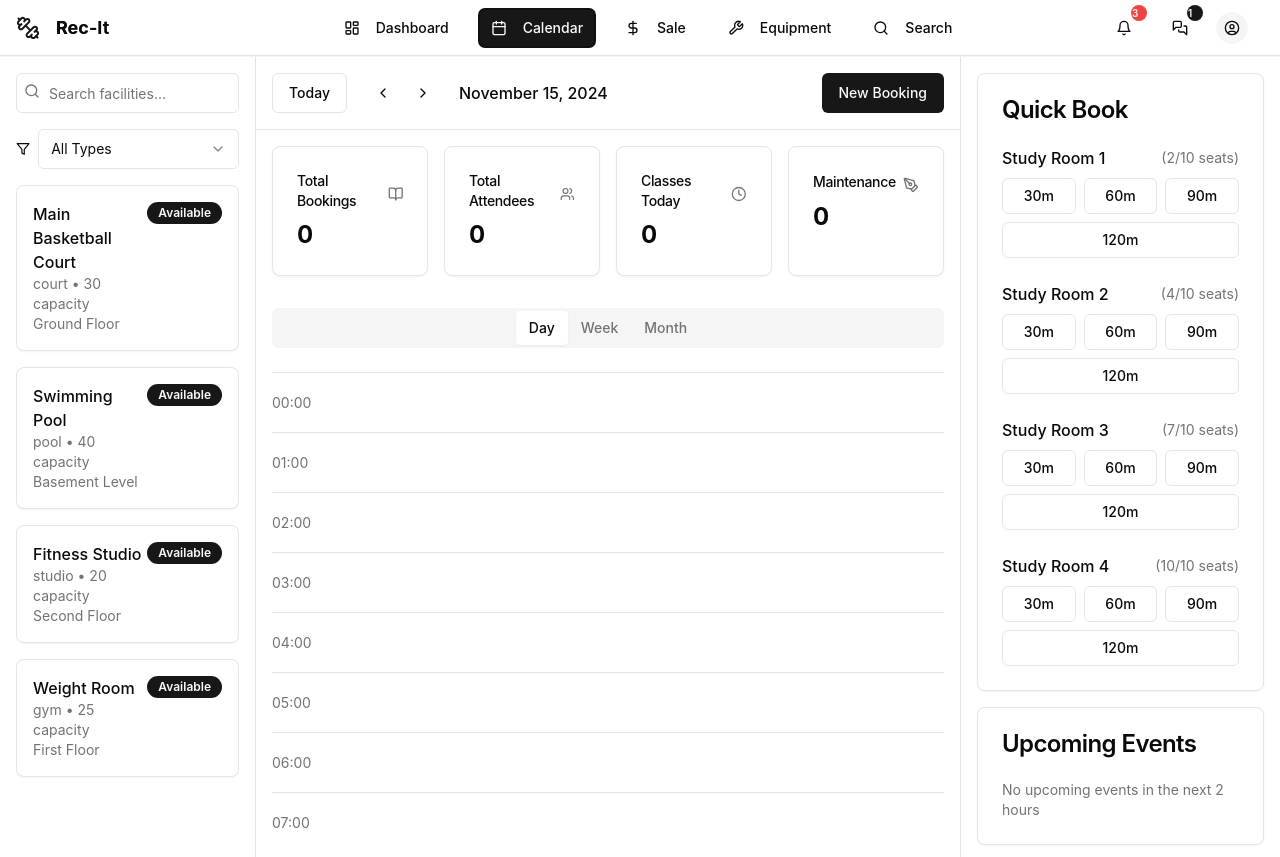
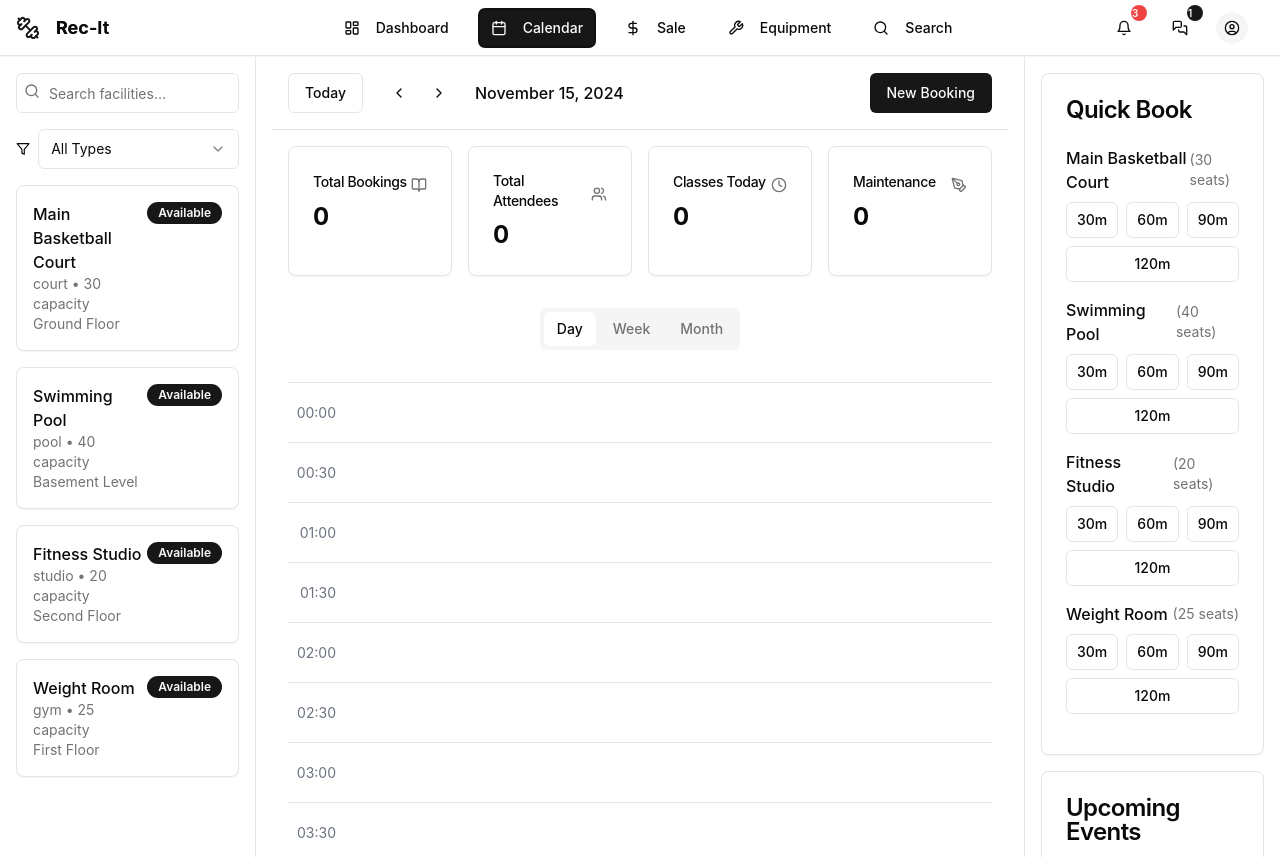
Before and after one commit to SanketBaviskar/Rec-It, a React (Vite) app: page /dashboard in a window 1280 px wide. Both pictures are taken after a click on the button "Calendar". Built offline with nearby package versions, Linux system fonts and the light colour scheme.

Commit message:
dayview fix

```diff
--- a/src/Pages/MainWindow/CalenderTab/CalenderTab.tsx
+++ b/src/Pages/MainWindow/CalenderTab/CalenderTab.tsx
@@ -1,32 +1,21 @@
 'use client'
 
-import React, { useState } from 'react'
-import { addDays, subDays, format, startOfWeek, endOfWeek, eachDayOfInterval, startOfMonth, endOfMonth, isSameMonth, isSameDay, parseISO, addMinutes, differenceInMinutes, addHours } from 'date-fns'
+import * as React from "react"
+import { useState, useRef } from "react"
+import { format, addDays, subDays, startOfDay, endOfDay, eachMinuteOfInterval, differenceInMinutes, addMinutes, isSameDay, setHours, setMinutes } from "date-fns"
+import { ChevronLeft, ChevronRight, Plus, Search, Filter, Trash2, BookOpen, Users, Clock, PenToolIcon as Tool } from 'lucide-react'
+import { Avatar, AvatarFallback, AvatarImage } from "@/components/ui/avatar"
 import { Button } from "@/components/ui/button"
 import { Calendar } from "@/components/ui/calendar"
 import { Card, CardContent, CardHeader, CardTitle } from "@/components/ui/card"
-import {
-  Select,
-  SelectContent,
-  SelectItem,
-  SelectTrigger,
-  SelectValue,
-} from "@/components/ui/select"
 import { Input } from "@/components/ui/input"
-import {
-  Dialog,
-  DialogContent,
-  DialogHeader,
-  DialogTitle,
-  DialogTrigger,
-} from "@/components/ui/dialog"
+import { Dialog, DialogContent, DialogHeader, DialogTitle } from "@/components/ui/dialog"
 import { ScrollArea } from "@/components/ui/scroll-area"
 import { Badge } from "@/components/ui/badge"
-import { Separator } from "@/components/ui/separator"
-import { Tabs, TabsContent, TabsList, TabsTrigger } from "@/components/ui/tabs"
-import { CalendarIcon, ChevronLeft, ChevronRight, Users, Clock, BookOpen, PenToolIcon as Tool, Search, Filter, X } from 'lucide-react'
+import { Label } from "@/components/ui/label"
+import { Select, SelectContent, SelectItem, SelectTrigger, SelectValue } from "@/components/ui/select"
 
-interface Facility {
+type Facility = {
   id: string
   name: string
   type: string
@@ -37,17 +26,18 @@ interface Facility {
   color: string
 }
 
-interface Booking {
+type Booking = {
   id: string
   title: string
   facility: string
   start: Date
   end: Date
-  type: 'booking' | 'class' | 'maintenance' | 'event'
-  status: 'confirmed' | 'pending' | 'cancelled'
+  type: 'booking' | 'maintenance' | 'event'
+  status: 'pending' | 'confirmed' | 'cancelled'
   description?: string
   attendees?: number
   instructor?: string
+  createdAt: Date
   recurring?: {
     frequency: 'daily' | 'weekly' | 'monthly'
     endDate: Date
@@ -104,6 +94,8 @@ export default function CalendarTab() {
   const [bookings, setBookings] = useState<Booking[]>([])
   const [isBookingModalOpen, setIsBookingModalOpen] = useState(false)
   const [selectedBookingDate, setSelectedBookingDate] = useState(new Date())
+  const [draggedBooking, setDraggedBooking] = useState<Booking | null>(null)
+  const calendarRef = useRef<HTMLDivElement>(null)
 
   const handlePrevious = () => {
     setCurrentDate(prev => {
@@ -113,7 +105,7 @@ export default function CalendarTab() {
         case 'week':
           return subDays(prev, 7)
         case 'month':
-          return subDays(prev, 1)
+          return subDays(prev, 30)
         default:
           return prev
       }
@@ -128,7 +120,7 @@ export default function CalendarTab() {
         case 'week':
           return addDays(prev, 7)
         case 'month':
-          return addDays(prev, 1)
+          return addDays(prev, 30)
         default:
           return prev
       }
@@ -136,7 +128,7 @@ export default function CalendarTab() {
   }
 
   const handleBook = (booking: Booking) => {
-    setBookings(prev => [...prev, { ...booking, id: Date.now().toString() }])
+    setBookings(prev => [...prev, { ...booking, id: Date.now().toString(), createdAt: new Date() }])
     setIsBookingModalOpen(false)
   }
 
@@ -149,141 +141,166 @@ export default function CalendarTab() {
     setIsBookingModalOpen(true)
   }
 
-  const renderBooking = (booking: Booking, dayStart: Date) => {
+  const groupOverlappingEvents = (events: Booking[]) => {
+    const sortedEvents = events.sort((a, b) => a.start.getTime() - b.start.getTime())
+    const groups: Booking[][] = []
+
+    for (const event of sortedEvents) {
+      let added = false
+      for (const group of groups) {
+        if (!group.some(groupEvent =>
+          (event.start < groupEvent.end && event.end > groupEvent.start)
+        )) {
+          group.push(event)
+          added = true
+          break
+        }
+      }
+      if (!added) {
+        groups.push([event])
+      }
+    }
+
+    return groups
+  }
+
+  const renderBooking = (booking: Booking, dayStart: Date, totalWidth: number, groupIndex: number, totalGroups: number) => {
     const facility = sampleFacilities.find(f => f.id === booking.facility)
     const startMinutes = differenceInMinutes(booking.start, dayStart)
     const duration = differenceInMinutes(booking.end, booking.start)
+    const width = (totalWidth / totalGroups) - 4
+    const left = 60 + (groupIndex * (width + 4))
 
     return (
       <div
         key={booking.id}
-        className="absolute p-1 rounded text-xs"
+        className="absolute rounded-md overflow-hidden cursor-move"
         style={{
           top: `${startMinutes}px`,
           height: `${duration}px`,
-          left: '60px',
-          right: '4px',
-          overflow: 'hidden',
+          left: `${left}px`,
+          width: `${width}px`,
           backgroundColor: facility?.color || '#999',
-          color: '#fff',
         }}
+        draggable
+        onDragStart={(e) => handleDragStart(e, booking)}
+        onDragEnd={handleDragEnd}
       >
-        <div className="font-bold">{booking.title}</div>
-        <div>{facility?.name}</div>
-        <div>{format(booking.start, 'HH:mm')} - {format(booking.end, 'HH:mm')}</div>
+        <div className="p-2 h-full flex flex-col justify-between">
+          <div>
+            <div className="font-bold text-white truncate">{booking.title}</div>
+            <div className="text-white text-xs truncate">{facility?.name}</div>
+          </div>
+          <div className="text-white text-xs">
+            {format(booking.start, 'HH:mm')} - {format(booking.end, 'HH:mm')}
+          </div>
+        </div>
+        <button
+          className="absolute top-1 right-1 text-white hover:text-red-500 transition-colors"
+          onClick={() => handleDeleteBooking(booking.id)}
+        >
+          <Trash2 className="h-4 w-4" />
+        </button>
       </div>
     )
   }
 
+  const handleDeleteBooking = (bookingId: string) => {
+    setBookings(prevBookings => prevBookings.filter(booking => booking.id !== bookingId))
+  }
+
+  const handleCalendarClick = (e: React.MouseEvent<HTMLDivElement>) => {
+    if (calendarRef.current) {
+      const rect = calendarRef.current.getBoundingClientRect()
+      const y = e.clientY - rect.top
+      const clickedMinute = Math.floor(y)
+      const clickedHour = Math.floor(clickedMinute / 60)
+      const clickedMinuteWithinHour = clickedMinute % 60
+
+      const newBookingDate = new Date(currentDate)
+      setHours(newBookingDate, clickedHour)
+      setMinutes(newBookingDate, clickedMinuteWithinHour)
+
+      openBookingModal(newBookingDate)
+    }
+  }
+
   const renderDayView = () => {
-    const dayStart = new Date(currentDate.setHours(0, 0, 0, 0))
-    const dayEnd = new Date(currentDate.setHours(23, 59, 59, 999))
+    const dayStart = startOfDay(currentDate)
+    const dayEnd = endOfDay(currentDate)
+    const intervals = eachMinuteOfInterval(
+      { start: dayStart, end: dayEnd },
+      { step: 30 }
+    )
+    const columnWidth = calendarRef.current ? calendarRef.current.offsetWidth - 60 : 200 // 60px for time labels
+
+    const dayEvents = bookings.filter(booking => isSameDay(booking.start, currentDate))
+    const eventGroups = groupOverlappingEvents(dayEvents)
 
     return (
-      <div className="grid grid-cols-1 gap-0 relative" style={{ height: '1440px' }}> {/* 24 hours * 60 minutes */}
-        {Array.from({ length: 24 }).map((_, i) => (
-          <div key={i} className="flex items-center border-t py-1" style={{ height: '60px' }}>
-            <div className="w-16 text-sm text-muted-foreground">
-              {String(i).padStart(2, '0')}:00
+      <div
+        className="relative"
+        style={{ height: '1440px' }}
+        onClick={handleCalendarClick}
+      > {/* 24 hours * 60 minutes */}
+        {intervals.map((interval, index) => (
+          <div key={index} className="flex items-center border-t border-gray-200 dark:border-gray-700" style={{ height: '60px' }}>
+            <div className="w-14 pr-2 text-right text-sm text-gray-500 dark:text-gray-400">
+              {format(interval, 'HH:mm')}
             </div>
             <div
-              className="flex-1 h-full rounded-md hover:bg-accent/50 transition-colors"
-              onClick={() => openBookingModal(currentDate, i)}
+              className="flex-1 h-full"
+              onDragOver={handleDragOver}
+              onDrop={(e) => handleDrop(e, currentDate, interval.getHours(), interval.getMinutes())}
             ></div>
           </div>
         ))}
-        {bookings
-          .filter(booking => booking.start >= dayStart && booking.start <= dayEnd)
-          .map(booking => renderBooking(booking, dayStart))}
+        {eventGroups.map((group, groupIndex) =>
+          group.map((booking, bookingIndex) =>
+            renderBooking(booking, dayStart, columnWidth, groupIndex, eventGroups.length)
+          )
+        )}
       </div>
     )
   }
 
-  const renderWeekView = () => {
-    const weekStart = startOfWeek(currentDate)
-    const weekEnd = endOfWeek(currentDate)
-    const days = eachDayOfInterval({ start: weekStart, end: weekEnd })
-
-    return (
-      <div className="grid grid-cols-8 gap-2">
-        <div className="col-span-1"></div>
-        {days.map((day, index) => (
-          <div key={index} className="text-center font-medium">
-            {format(day, 'EEE d')}
-          </div>
-        ))}
-        {Array.from({ length: 24 }).map((_, hour) => (
-          <React.Fragment key={`hour-${hour}`}>
-            <div className="text-sm text-muted-foreground">
-              {String(hour).padStart(2, '0')}:00
-            </div>
-            {days.map((day, index) => (
-              <div
-                key={`${day}-${hour}`}
-                className="border-t h-8 hover:bg-accent/50 transition-colors relative"
-                onClick={() => openBookingModal(day, hour)}
-              >
-                {bookings
-                  .filter(booking =>
-                    isSameDay(booking.start, day) &&
-                    booking.start.getHours() === hour
-                  )
-                  .map(booking => renderBooking(booking, new Date(day.setHours(0, 0, 0, 0))))}
-              </div>
-            ))}
-          </React.Fragment>
-        ))}
-      </div>
-    )
+  const handleDragStart = (e: React.DragEvent, booking: Booking) => {
+    setDraggedBooking(booking)
+    if (e.dataTransfer) {
+      e.dataTransfer.setData('text/plain', booking.id)
+    }
   }
 
-  const renderMonthView = () => {
-    const startDate = startOfMonth(currentDate)
-    const endDate = endOfMonth(currentDate)
-    const days = eachDayOfInterval({ start: startDate, end: endDate })
+  const handleDragOver = (e: React.DragEvent) => {
+    e.preventDefault()
+  }
 
-    return (
-      <div className="grid grid-cols-7 gap-2">
-        {['Sun', 'Mon', 'Tue', 'Wed', 'Thu', 'Fri', 'Sat'].map((day) => (
-          <div key={day} className="text-center font-medium">
-            {day}
-          </div>
-        ))}
-        {days.map((day, index) => (
-          <div
-            key={index}
-            className={`h-24 border p-1 ${isSameMonth(day, currentDate) ? 'bg-background' : 'bg-muted'
-              } hover:bg-accent/50 transition-colors overflow-y-auto`}
-            onClick={() => openBookingModal(day)}
-          >
-            <div className="text-sm">{format(day, 'd')}</div>
-            {bookings
-              .filter(booking => isSameDay(booking.start, day))
-              .map(booking => {
-                const facility = sampleFacilities.find(f => f.id === booking.facility)
-                return (
-                  <div
-                    key={booking.id}
-                    className="text-xs p-1 rounded mb-1"
-                    style={{
-                      backgroundColor: facility?.color || "#999",
-                      color: "#fff",
-                    }}
-                  >
-                    <div className="font-bold">{booking.title}</div>
-                    <div>{format(booking.start, 'HH:mm')} - {format(booking.end, 'HH:mm')}</div>
-                  </div>
-                )
-              })}
-          </div>
-        ))}
-      </div>
-    )
+  const handleDrop = (e: React.DragEvent, day: Date, hour: number, minute: number) => {
+    e.preventDefault()
+    if (draggedBooking) {
+      const newStart = new Date(day)
+      newStart.setHours(hour, minute, 0, 0)
+      const duration = differenceInMinutes(draggedBooking.end, draggedBooking.start)
+      const newEnd = addMinutes(newStart, duration)
+
+      setBookings(prevBookings =>
+        prevBookings.map(booking =>
+          booking.id === draggedBooking.id
+            ? { ...booking, start: newStart, end: newEnd }
+            : booking
+        )
+      )
+    }
+    setDraggedBooking(null)
+  }
+
+  const handleDragEnd = () => {
+    setDraggedBooking(null)
   }
 
   const getUpcomingEvents = () => {
     const now = new Date();
-    const twoHoursLater = addHours(now, 2);
+    const twoHoursLater = addMinutes(now, 120);
     return bookings.filter(booking =>
       booking.start >= now && booking.start <= twoHoursLater
     ).sort((a, b) => a.start.getTime() - b.start.getTime());
@@ -337,7 +354,7 @@ export default function CalendarTab() {
       </div>
 
       {/* Main Content */}
-      <div className="flex-1 flex flex-col">
+      <div className="flex-1 flex flex-col px-4">
         {/* Header */}
         <div className="p-4 border-b">
           <div className="flex items-center justify-between">
@@ -391,7 +408,7 @@ export default function CalendarTab() {
             <CardContent>
               <div className="text-2xl font-bold">
                 {bookings.filter(booking =>
-                  booking.type === 'class' &&
+                  booking.type === 'event' &&
                   booking.start.toDateString() === new Date().toDateString()
                 ).length}
               </div>
@@ -410,40 +427,61 @@ export default function CalendarTab() {
           </Card>
         </div>
 
-        {/* Calendar Grid */}
-        <div className="flex-1 p-4 overflow-auto">
-          <Tabs value={view} onValueChange={(v) => setView(v as "day" | "week" | "month")} className="h-full flex flex-col">
-            <TabsList>
-              <TabsTrigger value="day">Day</TabsTrigger>
-              <TabsTrigger value="week">Week</TabsTrigger>
-              <TabsTrigger value="month">Month</TabsTrigger>
-            </TabsList>
-            <div className="flex-1 overflow-auto mt-4">
-              <TabsContent value="day">{renderDayView()}</TabsContent>
-              <TabsContent value="week">{renderWeekView()}</TabsContent>
-              <TabsContent value="month">{renderMonthView()}</TabsContent>
-            </div>
-          </Tabs>
+        {/* View Tabs */}
+        <div className="flex justify-center my-4">
+          <div className="inline-flex space-x-1 bg-muted p-1 rounded-md">
+            <button
+              onClick={() => setView('day')}
+              className={`px-3 py-1.5 text-sm font-medium transition-colors rounded-md ${
+                view === 'day'
+                  ? 'bg-background text-foreground'
+                  : 'text-muted-foreground hover:bg-background/50'
+              }`}
+            >
+              Day
+            </button>
+            <button
+              onClick={() => setView('week')}
+              className={`px-3 py-1.5 text-sm font-medium transition-colors rounded-md ${
+                view === 'week'
+                  ? 'bg-background text-foreground'
+                  : 'text-muted-foreground hover:bg-background/50'
+              }`}
+            >
+              Week
+            </button>
+            <button
+              onClick={() => setView('month')}
+              className={`px-3 py-1.5 text-sm font-medium transition-colors rounded-md ${
+                view === 'month'
+                  ? 'bg-background text-foreground'
+                  : 'text-muted-foreground hover:bg-background/50'
+              }`}
+            >
+              Month
+            </button>
+          </div>
+        </div>
+
+
+        {/* Calendar View */}
+        <div className="flex-1 overflow-auto p-4" ref={calendarRef}>
+          {renderDayView()}
         </div>
       </div>
 
-      {/* Quick Book Sidebar */}
-      <div className="w-80 border-l p-4">
+      {/* Right Sidebar */}
+      <div className="w-64 border-l p-4">
         <Card>
           <CardHeader>
             <CardTitle>Quick Book</CardTitle>
           </CardHeader>
-          <CardContent className="space-y-6">
-            {[
-              { name: 'Study Room 1', seats: '2/10' },
-              { name: 'Study Room 2', seats: '4/10' },
-              { name: 'Study Room 3', seats: '7/10' },
-              { name: 'Study Room 4', seats: '10/10' }
-            ].map((room) => (
-              <div key={room.name}>
+          <CardContent>
+            {sampleFacilities.map((room) => (
+              <div key={room.id} className="mb-4">
                 <div className="flex justify-between items-center mb-2">
                   <h4 className="font-medium">{room.name}</h4>
-                  <span className="text-sm text-muted-foreground">({room.seats} seats)</span>
+                  <span className="text-sm text-muted-foreground">({room.capacity} seats)</span>
                 </div>
                 <div className="grid grid-cols-3 gap-2 mb-2">
                   <Button variant="outline" size="sm"
@@ -571,6 +609,7 @@ function BookingForm({ selectedDate, facilities, onBook, onClose }: {
       description: formData.description,
       attendees: formData.attendees ? parseInt(formData.attendees) : undefined,
       instructor: formData.instructor || undefined,
+      createdAt: new Date(),
       ...(formData.isRecurring && {
         recurring: {
           frequency: formData.recurringFrequency,
@@ -584,10 +623,11 @@ function BookingForm({ selectedDate, facilities, onBook, onClose }: {
   return (
     <form onSubmit={handleSubmit} className="space-y-4">
       <div>
-        <label className="block text-sm font-medium text-foreground mb-1">
+        <Label htmlFor="title" className="block text-sm font-medium text-foreground mb-1">
           Title
-        </label>
+        </Label>
         <Input
+          id="title"
           type="text"
           required
           value={formData.title}
@@ -596,14 +636,14 @@ function BookingForm({ selectedDate, facilities, onBook, onClose }: {
       </div>
 
       <div>
-        <label className="block text-sm font-medium text-foreground mb-1">
+        <Label htmlFor="facility" className="block text-sm font-medium text-foreground mb-1">
           Facility
-        </label>
+        </Label>
         <Select
           value={formData.facility}
           onValueChange={(value) => setFormData({ ...formData, facility: value })}
         >
-          <SelectTrigger>
+          <SelectTrigger id="facility">
             <SelectValue placeholder="Select a facility" />
           </SelectTrigger>
           <SelectContent>
@@ -618,10 +658,11 @@ function BookingForm({ selectedDate, facilities, onBook, onClose }: {
 
       <div className="grid grid-cols-2 gap-4">
         <div>
-          <label className="block text-sm font-medium text-foreground mb-1">
+          <Label htmlFor="startTime" className="block text-sm font-medium text-foreground mb-1">
             Start Time
-          </label>
+          </Label>
           <Input
+            id="startTime"
             type="time"
             required
             value={formData.startTime}
@@ -629,10 +670,11 @@ function BookingForm({ selectedDate, facilities, onBook, onClose }: {
           />
         </div>
         <div>
-          <label className="block text-sm font-medium text-foreground mb-1">
+          <Label htmlFor="endTime" className="block text-sm font-medium text-foreground mb-1">
             End Time
-          </label>
+          </Label>
           <Input
+            id="endTime"
             type="time"
             required
             value={formData.endTime}
@@ -642,67 +684,112 @@ function BookingForm({ selectedDate, facilities, onBook, onClose }: {
       </div>
 
       <div>
-        <label className="block text-sm font-medium text-foreground mb-1">
+        <Label htmlFor="type" className="block text-sm font-medium text-foreground mb-1">
           Type
-        </label>
+        </Label>
         <Select
           value={formData.type}
           onValueChange={(value) => setFormData({ ...formData, type: value as Booking['type'] })}
         >
-          <SelectTrigger>
-            <SelectValue />
+          <SelectTrigger id="type">
+            <SelectValue placeholder="Select booking type" />
           </SelectTrigger>
           <SelectContent>
             <SelectItem value="booking">Booking</SelectItem>
-            <SelectItem value="class">Class</SelectItem>
             <SelectItem value="maintenance">Maintenance</SelectItem>
             <SelectItem value="event">Event</SelectItem>
           </SelectContent>
         </Select>
       </div>
 
-      {formData.type === 'class' && (
-        <div>
-          <label className="block text-sm font-medium text-foreground mb-1">
-            Instructor
-          </label>
-          <Input
-            type="text"
-            value={formData.instructor}
-            onChange={(e) => setFormData({ ...formData, instructor: e.target.value })}
-          />
-        </div>
-      )}
-
       <div>
-        <label className="block text-sm font-medium text-foreground mb-1">
+        <Label htmlFor="description" className="block text-sm font-medium text-foreground mb-1">
           Description
-        </label>
-        <textarea
-          className="w-full rounded-md border border-input bg-background px-3 py-2 text-sm ring-offset-background placeholder:text-muted-foreground focus-visible:outline-none focus-visible:ring-2 focus-visible:ring-ring focus-visible:ring-offset-2 disabled:cursor-not-allowed disabled:opacity-50"
+        </Label>
+        <Input
+          id="description"
+          type="text"
           value={formData.description}
           onChange={(e) => setFormData({ ...formData, description: e.target.value })}
         />
       </div>
 
       <div>
-        <label className="block text-sm font-medium text-foreground mb-1">
-          Expected Attendees
-        </label>
+        <Label htmlFor="attendees" className="block text-sm font-medium text-foreground mb-1">
+          Attendees
+        </Label>
         <Input
+          id="attendees"
           type="number"
           value={formData.attendees}
           onChange={(e) => setFormData({ ...formData, attendees: e.target.value })}
         />
       </div>
 
-      <div className="flex justify-end gap-2">
+      <div>
+        <Label htmlFor="instructor" className="block text-sm font-medium text-foreground mb-1">
+          Instructor
+        </Label>
+        <Input
+          id="instructor"
+          type="text"
+          value={formData.instructor}
+          onChange={(e) => setFormData({ ...formData, instructor: e.target.value })}
+        />
+      </div>
+
+      <div className="flex items-center space-x-2">
+        <input
+          type="checkbox"
+          id="isRecurring"
+          checked={formData.isRecurring}
+          onChange={(e) => setFormData({ ...formData, isRecurring: e.target.checked })}
+        />
+        <Label htmlFor="isRecurring" className="text-sm font-medium text-foreground">
+          Recurring Booking
+        </Label>
+      </div>
+
+      {formData.isRecurring && (
+        <>
+          <div>
+            <Label htmlFor="recurringFrequency" className="block text-sm font-medium text-foreground mb-1">
+              Recurring Frequency
+            </Label>
+            <Select
+              value={formData.recurringFrequency}
+              onValueChange={(value) => setFormData({ ...formData, recurringFrequency: value as 'daily' | 'weekly' | 'monthly' })}
+            >
+              <SelectTrigger id="recurringFrequency">
+                <SelectValue placeholder="Select frequency" />
+              </SelectTrigger>
+              <SelectContent>
+                <SelectItem value="daily">Daily</SelectItem>
+                <SelectItem value="weekly">Weekly</SelectItem>
+                <SelectItem value="monthly">Monthly</SelectItem>
+              </SelectContent>
+            </Select>
+          </div>
+
+          <div>
+            <Label htmlFor="recurringEndDate" className="block text-sm font-medium text-foreground mb-1">
+              Recurring End Date
+            </Label>
+            <Input
+              id="recurringEndDate"
+              type="date"
+              value={formData.recurringEndDate}
+              onChange={(e) => setFormData({ ...formData, recurringEndDate: e.target.value })}
+            />
+          </div>
+        </>
+      )}
+
+      <div className="flex justify-end space-x-2">
         <Button type="button" variant="outline" onClick={onClose}>
           Cancel
         </Button>
-        <Button type="submit">
-          Book
-        </Button>
+        <Button type="submit">Book</Button>
       </div>
     </form>
   )
```
